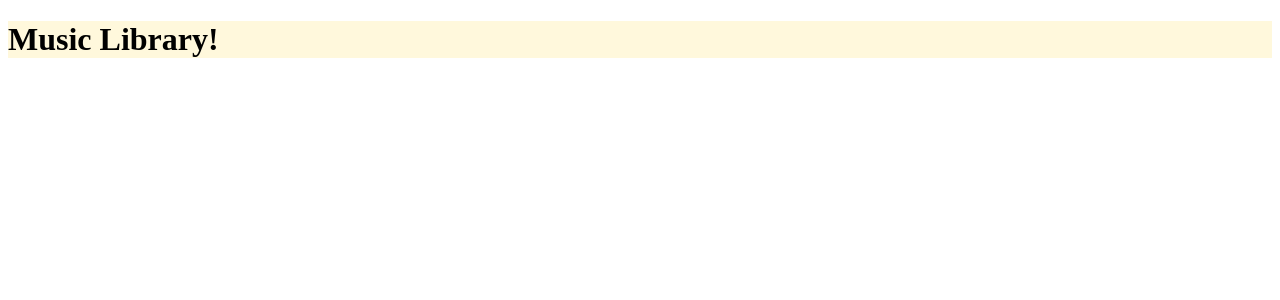
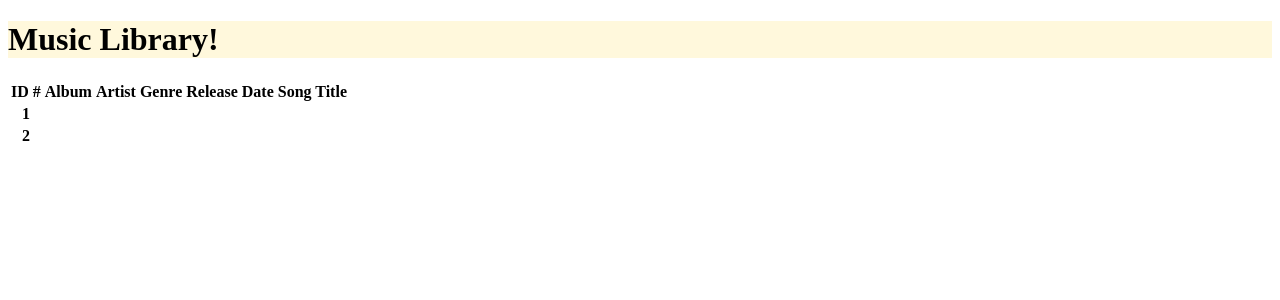
Before and after one commit to AlvarezJaimeR/Music_Library, a React (Create React App) app: page / in a window 1280 px wide. Shown: the top 300 px of the page. Built offline with nearby package versions, Linux system fonts and the light colour scheme; no server answers.

Commit message:
stored the data into a variable. able to grab the data and use it for the table. created a template for the table

```diff
--- /dev/null
+++ b/src/components/MusicTable/musicTable.jsx
@@ -0,0 +1,30 @@
+import React from 'react';
+
+function MuiscTable(props){
+    return (
+        <div className = "music-table">
+            <table className="table table-striped">
+            <thead>
+                <tr>
+                <th scope="col">ID #</th>
+                <th scope="col">Album</th>
+                <th scope="col">Artist</th>
+                <th scope="col">Genre</th>
+                <th scope="col">Release Date</th>
+                <th scope="col">Song Title</th>
+                </tr>
+            </thead>
+            <tbody>
+                <tr>
+                    <th scope="row">1</th>
+                </tr>
+                <tr>
+                    <th scope="row">2</th>
+                </tr>
+            </tbody>
+            </table>
+        </div>
+    )
+}
+
+export default MuiscTable;
--- a/src/components/app.jsx
+++ b/src/components/app.jsx
@@ -2,30 +2,36 @@ import React, {Component} from 'react';
 import './app.css';
 import axios from 'axios';
 import TitleBar from './TitleBar/titleBar';
+import MusicTable from './MusicTable/musicTable';
 
 class App extends Component {
     constructor(props){
         super(props);
+
+        this.state ={
+            musicData: []
+        }
     }
 
-    //AXIOS to consume web API
+    //Gather the data
     componentDidMount(){
-        async function apiCall(){
-            try{
-                let result = await axios.get("http://www.devcodecampmusiclibrary.com/api/music/");
-                console.log(result.data);
-            }
-            catch(err){
-                console.log(err);
-            }
-        }
-        apiCall();
+        axios.get("http://www.devcodecampmusiclibrary.com/api/music/")
+        .then(res => {
+            const songs = res.data;
+            console.log(this.state.musicData)
+            this.setState({musicData:songs})
+            console.log(this.state.musicData)
+        })
+        .catch(err => {
+            console.log(err)
+        })
     }
 
     render(){
         return (
             <div className="container-fluid">
                 <TitleBar />
+                <MusicTable />
             </div>
         );
     }
```
Also changed, not shown: src/components/MusicTable/musicTable.css (added).
